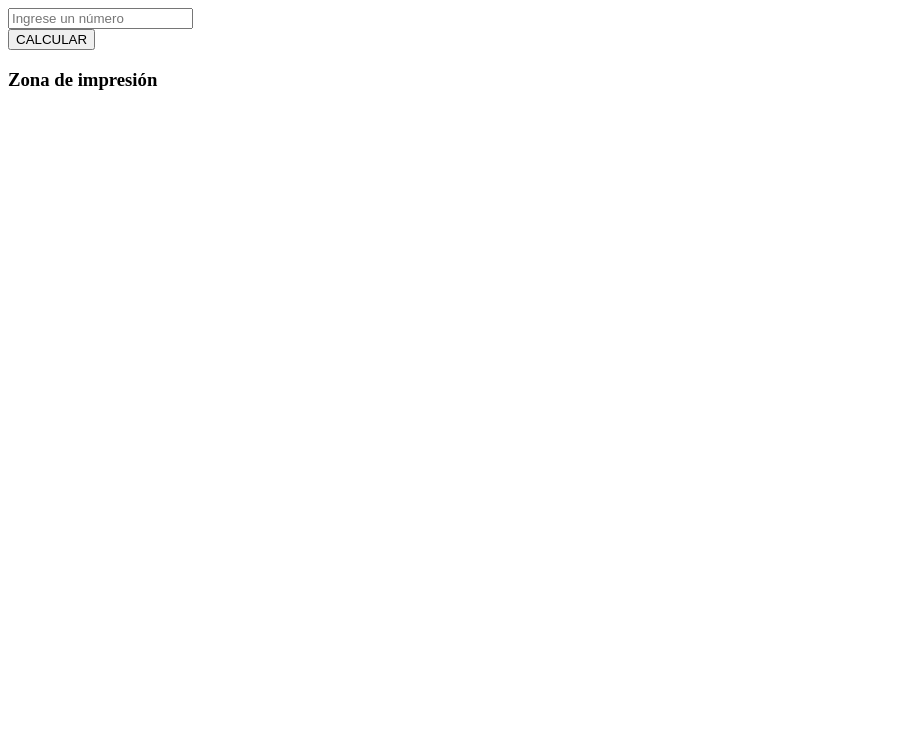
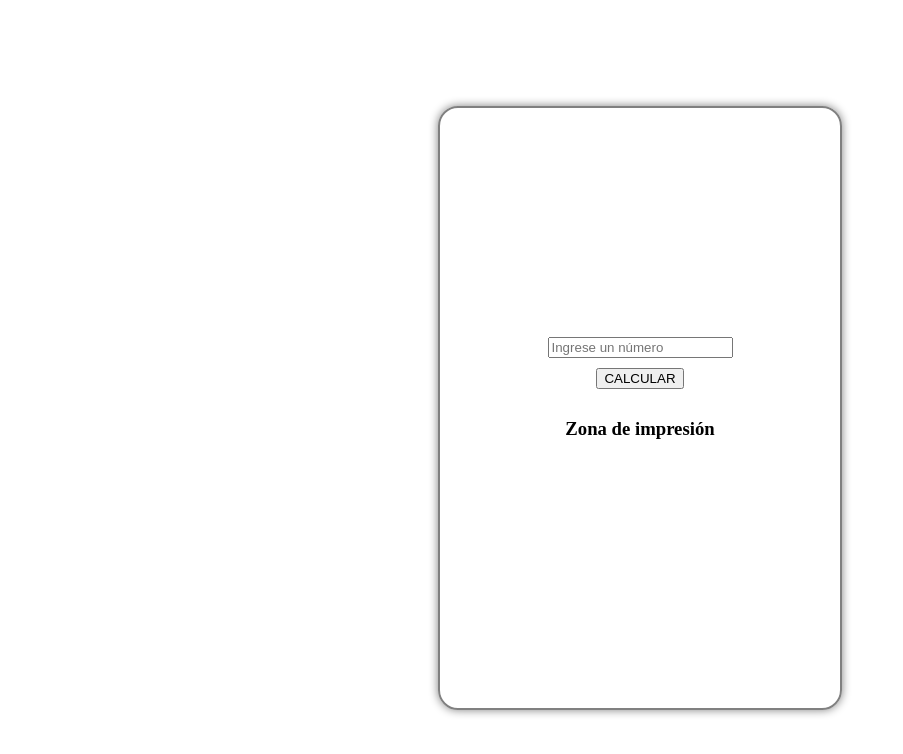
Before and after one commit to SantiagoFigueroa1017/Practica_examen, a plain HTML site: page html/Exan_two.html in a window 1280 px wide. Shown: the whole page, without its empty margins (0-903 px from the left). Drawn offline with Linux system fonts and the light colour scheme; some packages are replaced by stand-ins of ours; a script that the page names is missing.

Commit message:
Modified CSS

```diff
--- a/html/Exan_two.html
+++ b/html/Exan_two.html
@@ -4,6 +4,37 @@
     <meta charset="UTF-8">
     <meta name="viewport" content="width=device-width, initial-scale=1.0">
     <title>Exercice 2</title>
+
+    <style>
+        body{
+            height: 100vh;
+            display: flex;
+            justify-content: center;
+            align-items: center;
+        }
+
+        .container{
+            height: 600px;
+            width: 400px;
+            border: 2px solid gray;
+            box-shadow: 0 0 10px gray;
+            border-radius: 20px;
+            display: flex;
+            flex-direction: column;
+            justify-content: center;
+            align-items: center;
+            gap: 10px;
+        }
+        .result{
+            display: flex;
+            flex-direction: column;
+            justify-content: center;
+            align-items: center;
+            text-align: center;
+            gap: 10px;
+        }
+    </style>
+
 </head>
 <body>
 
@@ -17,7 +48,7 @@
         <h3>Zona de impresión</h3>
         <div class="result">
             <div id="print_factorial"></div>
-            <div></div>
+            <div id="print_result"></div>
         </div>
     </div>
 
@@ -51,7 +82,7 @@
                     number1 = result;
 
                 }
-
+                document.getElementById("print_result").innerText = "El factorial de " + number + " es = " + result;
                 document.getElementById("print_factorial").innerText = cadena;
 
             }
```
